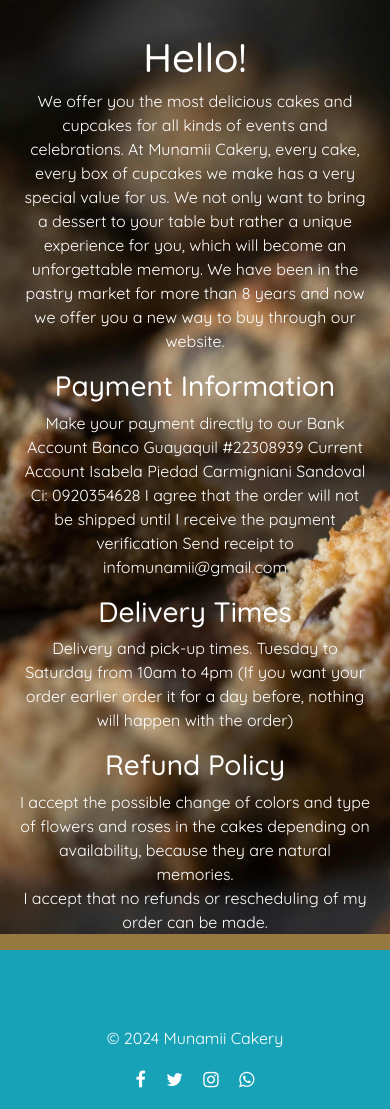
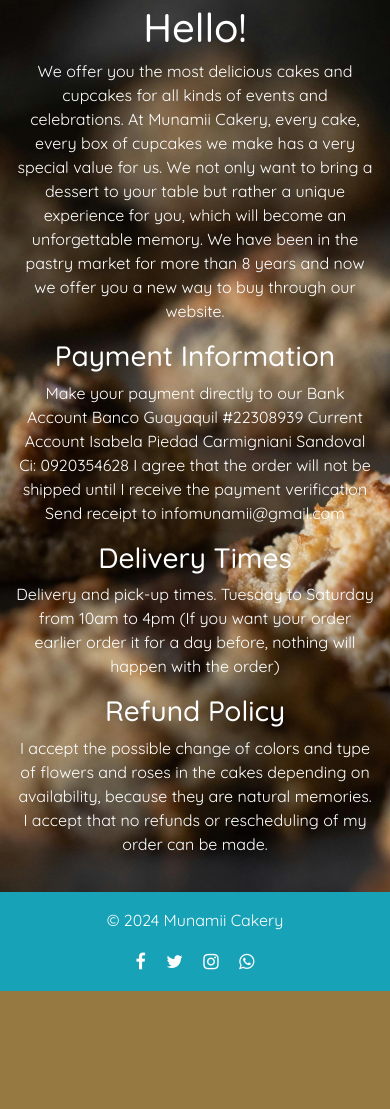
Before and after one commit to ViktorCiganovic-collab/Munami-Cakery-Project, a website: page about.html in a window 390 px wide. Shown: the part 861-1970 px from the top of the page. After the commit the page ends 1852 px from the top, so only its background shows below. Drawn offline with nearby package versions, Linux system fonts and the light colour scheme.

Commit message:
UI refinement

```diff
--- a/style.css
+++ b/style.css
@@ -109,7 +109,7 @@
 }
 
 .container {
-    margin-top: 60px; /* Space below the sticky cart */
+   margin-top: 0;
 }
 
 .img-section {
@@ -194,6 +194,20 @@
 min-height: 100vh;
 padding-top: 50px;
 }
+
+@media (max-width: 768px) {
+    .aboutSection, .payment-information {
+        width: 100% !important;
+        margin: 0 auto; /* centrera om du vill */
+        padding: 0 15px; /* lite inre marginal */
+    }
+    .about {
+        min-height: auto;
+        padding-top: 20px; /* eller mindre */
+        padding-bottom: 20px;
+    }
+}
+
 
 /* Product page */
 .productSortiment {
```
